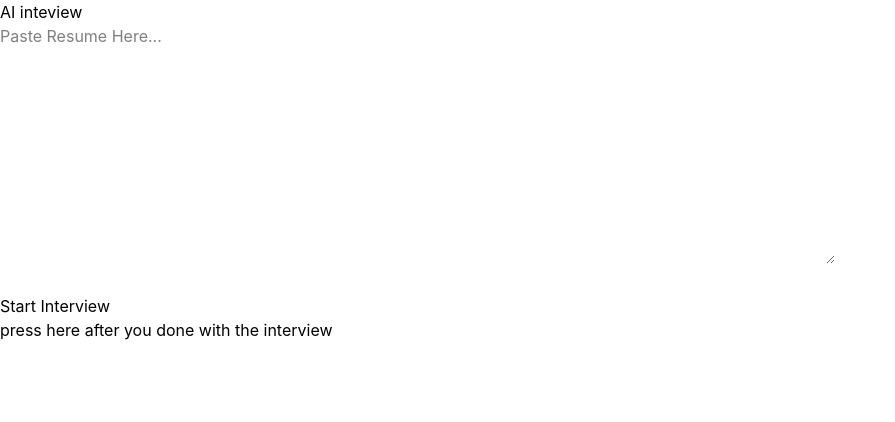
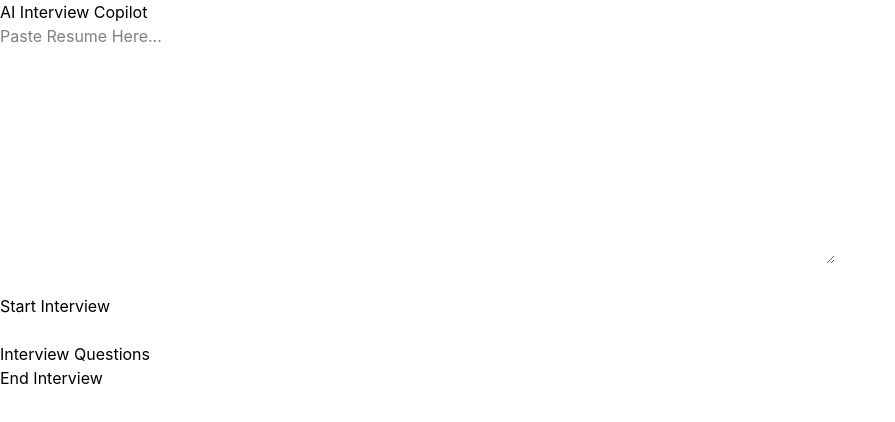
Before and after one commit to CodeSavvyJayesh/JobPortal-Frontend, a React (Vite) app: page /ai-interview in a window 1280 px wide. Shown: the top 422 px of the page, without its empty margins (0-895 px from the left). Built offline with nearby package versions, Linux system fonts and the light colour scheme.

Commit message:
interview copilot connected with backend ai-service using axios

```diff
--- a/src/Pages/AIInterviewCopilot.jsx
+++ b/src/Pages/AIInterviewCopilot.jsx
@@ -1,34 +1,99 @@
-// basically here we have to paste the resume
-// call : http://localhost:8000/generate-questions
-// basically here we have to make the UI for the interview style   // this is because all the changes would take place on this page only
-
 import { useState } from "react";
+import { generateQuestions} from "../api/AIInterviewCopilot";
 
 const AIInterviewCopilot = () => {
+
     const [resumeText, setResumeText] = useState("");
 
-    return(
+    const [questions, setQuestions] = useState("");
+
+    const [loading, setLoading] = useState(false);
+
+    const handleStartInterview = async () => {
+
+        try {
+
+            setLoading(true);
+
+            const response =
+                await generateQuestions(resumeText);
+
+            setQuestions(
+                response.questions
+            );
+
+        } catch (error) {
+
+            console.error(error);
+
+            alert(
+                "Failed to generate questions"
+            );
+
+        } finally {
+
+            setLoading(false);
+        }
+    };
+
+    return (
+
         <div>
-            <h1> AI inteview</h1>
-            <textarea  rows = "10"
+
+            <h1>
+                AI Interview Copilot
+            </h1>
+
+            <textarea
+                rows="10"
                 cols="80"
                 placeholder="Paste Resume Here..."
                 value={resumeText}
                 onChange={(e) =>
-                setResumeText(e.target.value)
+                    setResumeText(
+                        e.target.value
+                    )
                 }
             />
+
             <br />
             <br />
 
-           <button>
+            <button
+                onClick={
+                    handleStartInterview
+                }
+            >
                 Start Interview
             </button>
 
+            <br />
+            <br />
+
+            {loading && (
+                <h3>
+                    Generating Questions...
+                </h3>
+            )}
+
             <div>
-               <h2> press here after you done with the interview </h2>
+
+                <h2>
+                    Interview Questions
+                </h2>
+
+                <pre>
+                    {questions}
+                </pre>
+
             </div>
+
+            <button>
+                End Interview
+            </button>
+
         </div>
     );
 };
+
 export default AIInterviewCopilot;
--- /dev/null
+++ b/src/api/AIInterviewCopilot.js
@@ -0,0 +1,27 @@
+// here we will connect our frontend with the backend
+// here we have to write a code that will connect the frontend with the backend fastapi python !
+// so even though my request is going from the frontend to any backend.... it will take place internally
+// here the flow would be AIInterview.jsx -> aiInterview.js -> main.py -> gemini api
+
+import axios from "axios";
+
+const API_BASE_URL = "http://localhost:8000"
+
+// here the api connection should take place on the basis of the backend function
+
+export const generateQuestions = async (resumeText) =>
+{
+    try{
+        const response = await axios.post(`${API_BASE_URL}/generate-questions`,
+            {
+                resume_text : resumeText
+            }
+        );
+        return response.data;
+    }
+    catch(error){
+        console.error("Error generating questions ", error);
+
+        throw error;
+    }
+}
```
Lines whose indentation alone changed are shown as unchanged.
